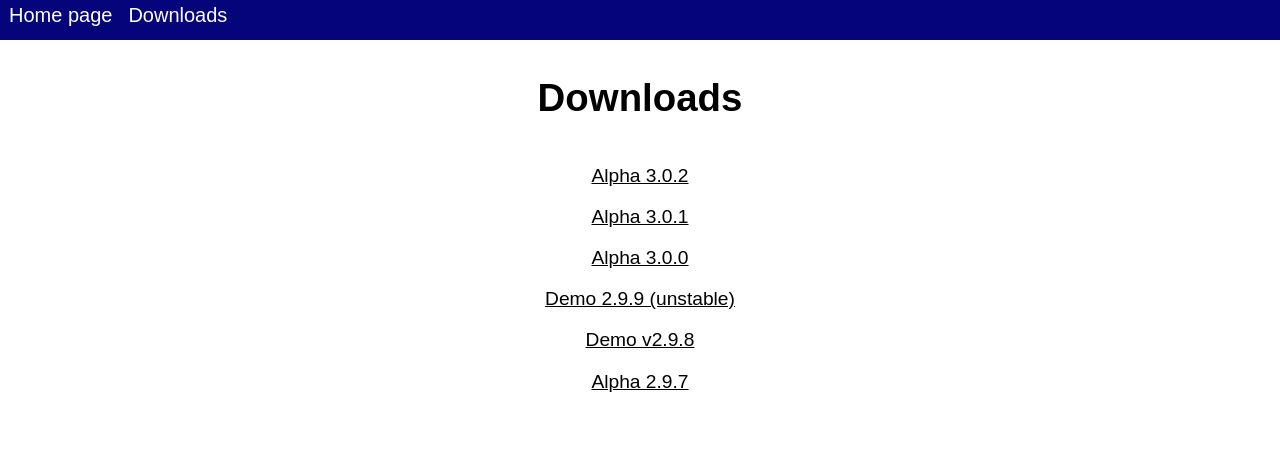
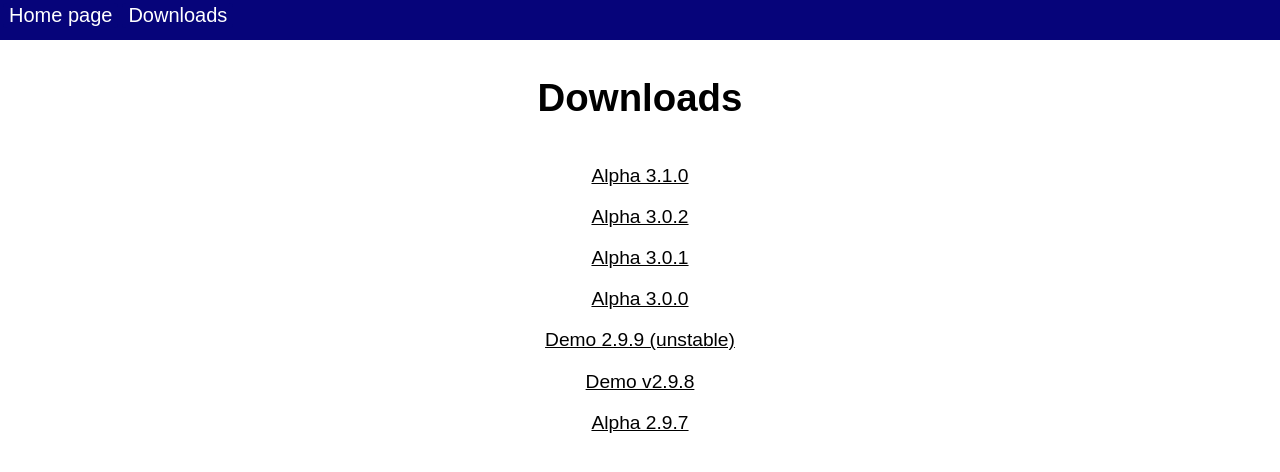
Before and after one commit to KimWithSomething/SOE_Website3, a plain HTML site: page downloads.html in a window 1280 px wide. Drawn offline with Linux system fonts and the light colour scheme.

Commit message:
added new verison

```diff
--- a/downloads.html
+++ b/downloads.html
@@ -11,7 +11,8 @@
             <h1 class="mHeader">Downloads</h1>
             <div class="innerBody">
                 <div id="downloads">
-				<a href="https://drive.google.com/u/0/uc?export=download&confirm=NP7C&id=1Q0Wb20CSgu7tMXKGF62IN5rV8ViNnMj6"><p>Alpha 3.0.2</p></a>
+		<a href="https://drive.google.com/u/0/uc?export=download&confirm=rizD&id=1_81jRgF45-xOdXDpWcWAl4y0HIzXhtQ0"><p>Alpha 3.1.0</p></a>
+		<a href="https://drive.google.com/u/0/uc?export=download&confirm=NP7C&id=1Q0Wb20CSgu7tMXKGF62IN5rV8ViNnMj6"><p>Alpha 3.0.2</p></a>
                 <a href="https://drive.google.com/u/0/uc?export=download&confirm=ZqRY&id=1Wj72WKkXf6OA-HOREENGREdQF1SumsoD"><p>Alpha 3.0.1</p></a>
                 <a href="https://drive.google.com/u/0/uc?export=download&confirm=jmwY&id=16_aWxF93teFhBoTqdsjAav9vW4XGF8Rl"><p>Alpha 3.0.0</p></a>
                 <a href="https://drive.google.com/u/0/uc?export=download&confirm=7YaR&id=1RZBuw8Dy-__DuAMbWVKQDd8FDuUnCD8T"><p>Demo 2.9.9 (unstable)</p></a>
```
